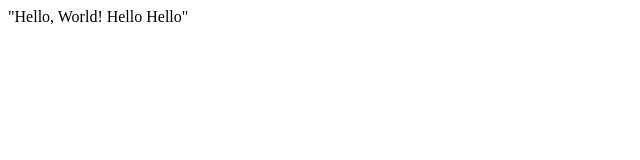
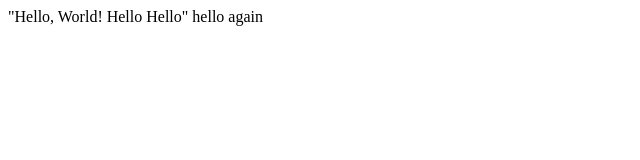
Before and after one commit to GeraltOfaVanDownByTheRiver/projects, a plain HTML site: page index.html in a window 1280 px wide. Shown: the full height of the page, 0-640 px from the left. Drawn offline with Linux system fonts and the light colour scheme.

Commit message:
third commit

```diff
--- a/index.html
+++ b/index.html
@@ -8,5 +8,6 @@
 </head>
 <body>
     "Hello, World! Hello Hello"
+    hello again
 </body>
 </html>
```
